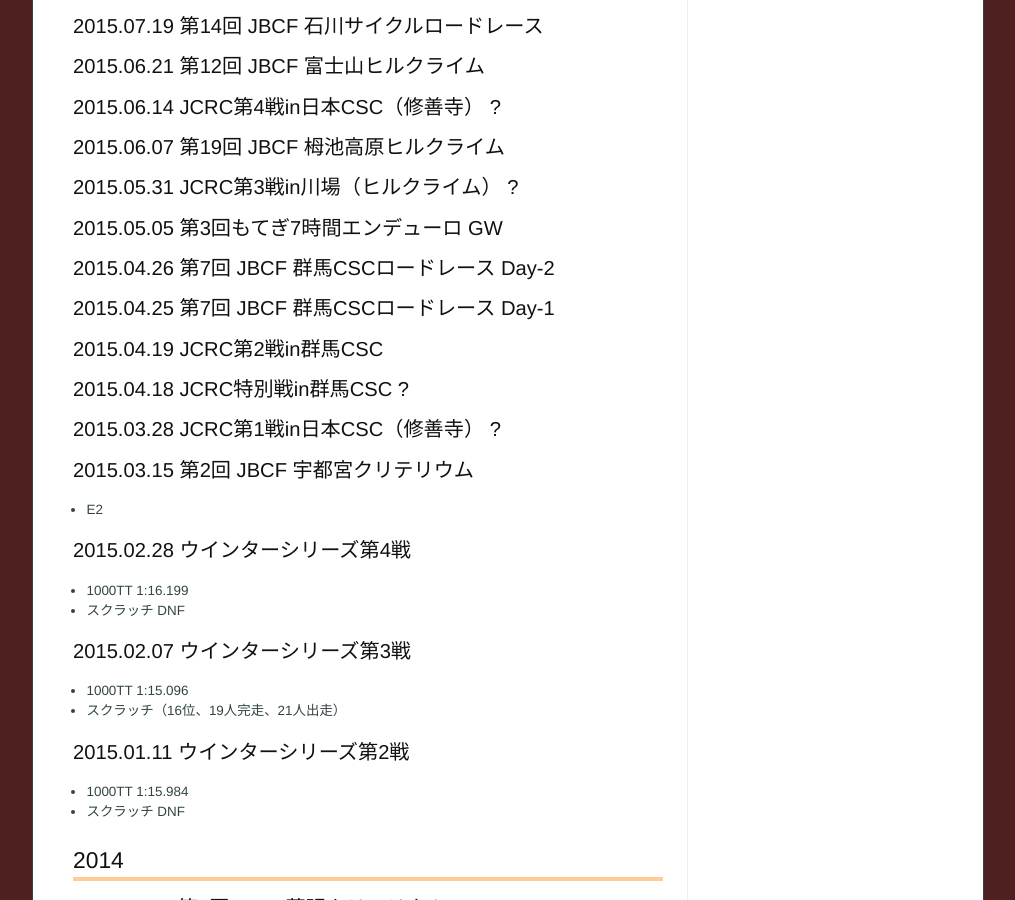
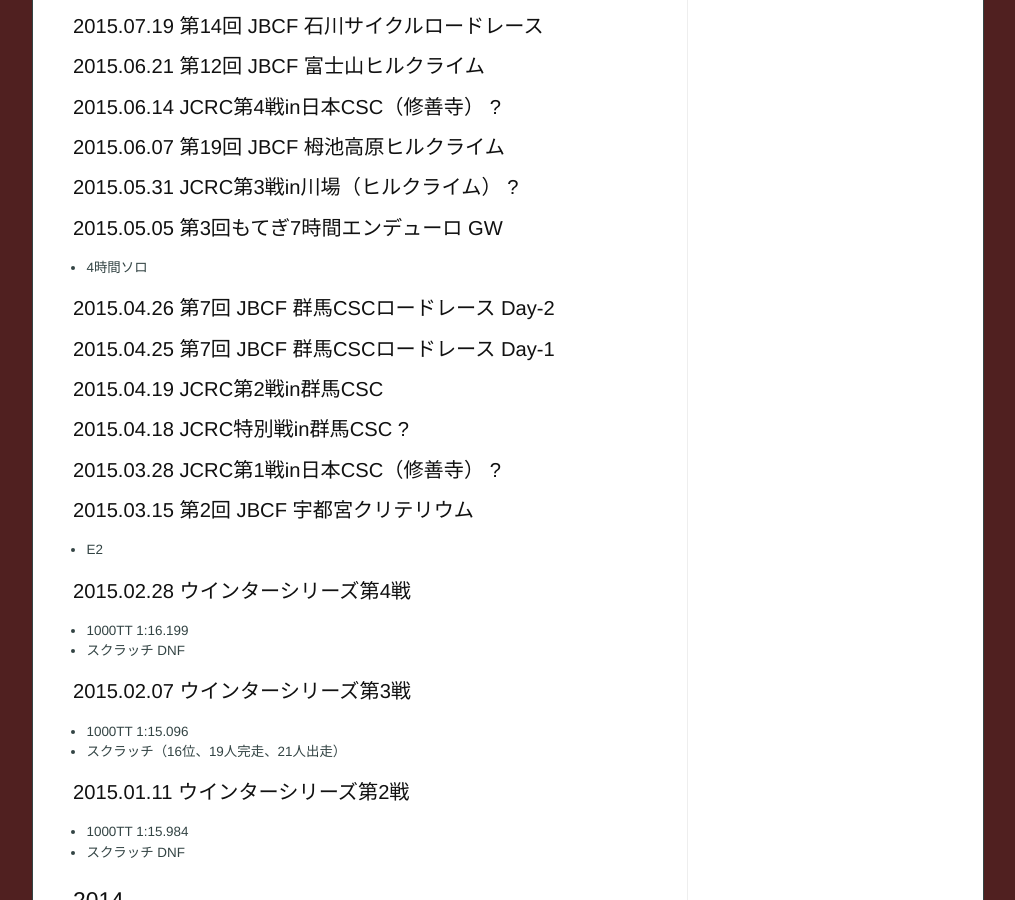
Before and after one commit to marucc/marucc.github.io, a Jekyll site: the page built from sports/results_bike.md, in a window 1280 px wide and 900 px high, scrolled down 639 px. Shown: the whole window, without its empty margins (133-1148 px from the left). Built offline with Jekyll 4.4.1, drawn with Linux system fonts in a browser that asks for light colours.

Commit message:
Published with https://stackedit.io/

```diff
--- a/sports/results_bike.md
+++ b/sports/results_bike.md
@@ -40,6 +40,7 @@ markdown: kramdown
 ### 2015.05.31 JCRC第3戦in川場（ヒルクライム） ?
 
 ### 2015.05.05 第3回もてぎ7時間エンデューロ GW
+ - 4時間ソロ
 
 ### 2015.04.26 第7回 JBCF 群馬CSCロードレース Day-2
 
```
